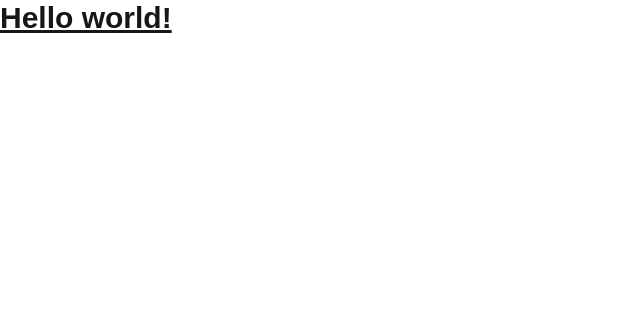
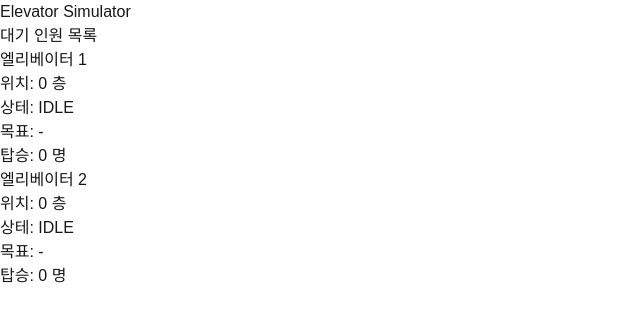
Before and after one commit to byeongkukoh/Elevator_Simulator, a Next.js app: page / in a window 1280 px wide. Shown: the top 322 px of the page, without its empty margins (0-640 px from the left). Built offline with nearby package versions, Linux system fonts and the light colour scheme.

Commit message:
feat: Elevator Simulator 뼈대 완성 - Elevator 컴포넌트 추가 - WaitingList 컴포넌트 추가 - Zustand 상태관리 스토어 기본 구조 추가

```diff
--- a/src/app/page.tsx
+++ b/src/app/page.tsx
@@ -1,7 +1,24 @@
+'use client';
+
+import Elevator from '@/components/Elevator';
+import WaitingList from '@/components/WaitingList';
+import { useElevatorStore } from '@/stores/elevatorStore';
+
 export default function Home() {
+  const {elevators, waitingList} = useElevatorStore();
+
   return (
-    <h1 className="text-3xl font-bold underline">
-      Hello world!
-    </h1>
+    <main>
+      <h1>Elevator Simulator</h1>
+      <div>
+        <WaitingList waitingList={waitingList} />
+      </div>
+
+      <div>
+        {elevators.map((elevator) => (
+          <Elevator key={elevator.id} data={elevator} />
+        ))}
+      </div>
+    </main>
   )
 }
--- /dev/null
+++ b/src/components/Elevator.tsx
@@ -0,0 +1,17 @@
+import type { Elevator } from '@/types/elevator';
+
+interface ElevatorProps {
+    data: Elevator;
+}
+
+export default function Elevator({data}: ElevatorProps) {
+    return (
+        <div>
+            <div>엘리베이터 {data.id}</div>
+            <div>위치: {data.currentFloor} 층</div>
+            <div>상테: {data.status}</div>
+            <div>목표: {data.targetFloor.join(', ') || '-'}</div>
+            <div>탑승: {data.passengers.length} 명</div>
+        </div>
+    )
+}
--- /dev/null
+++ b/src/components/WaitingList.tsx
@@ -0,0 +1,20 @@
+import type {Passenger} from '@/types/passenger';
+
+interface WaitingListProps {
+    waitingList: Passenger[];
+}
+
+export default function WaitingList({waitingList}: WaitingListProps) {
+    return (
+        <div>
+            <div>대기 인원 목록</div>
+            <ul>
+                {waitingList.map((person) => (
+                    <li key={person.id}>
+                        {person.startFloor}층 ➡️ {person.targetFloor}층
+                    </li>
+                ))}
+            </ul>
+        </div>
+    )
+}
--- /dev/null
+++ b/src/stores/elevatorStore.ts
@@ -0,0 +1,45 @@
+import {create} from 'zustand';
+import { Elevator } from '@/types/elevator';
+import { Passenger } from '@/types/passenger';
+import { LogEntry } from '@/types/log';
+import { Statistics } from '@/types/statistics';
+
+interface ElevatorStoreState {
+    elevators: Elevator[];
+    waitingList: Passenger[];
+    log: LogEntry[];
+    stats: Statistics;
+    addWaitingPassenger: (person: Passenger) => void;
+    updateElevator: (id: number, newData: Partial<Elevator>) => void;
+    addLog: (entry: LogEntry) => void;
+}
+
+export const useElevatorStore = create<ElevatorStoreState>((set) => ({
+    elevators: [
+        {id: 1, currentFloor: 0, status: "IDLE", targetFloor: [], passengers: []},
+        {id: 2, currentFloor: 0, status: "IDLE", targetFloor: [], passengers: []},
+    ],
+    waitingList: [],
+    log: [],
+    stats: {
+        totalRequests: 0,
+        averageWaitTime: 0,
+        maxWaitTime: 0,
+        averageMovmentTime: 0,
+        maxMovementTime: 0,
+    },
+    addWaitingPassenger: (person) =>
+        set((state) => ({
+            waitingList: [...state.waitingList, person],
+            stats: {...state.stats, totalRequests: state.stats.totalRequests + 1},
+        })),
+    updateElevator: (id, newData) =>
+        set((state) => ({
+            elevators: state.elevators.map((elevator) =>
+            elevator.id === id ? {...elevator, ...newData} : elevator)
+        })),
+    addLog: (entry) =>
+        set((state) => ({
+            log: [...state.log, entry],
+        }))
+}));
--- a/src/types/statistics.ts
+++ b/src/types/statistics.ts
@@ -1,5 +1,5 @@
 export interface Statistics {
-    totalPassengers: number;
+    totalRequests: number;
     averageWaitTime: number;
     maxWaitTime: number;
     averageMovmentTime: number;
```
